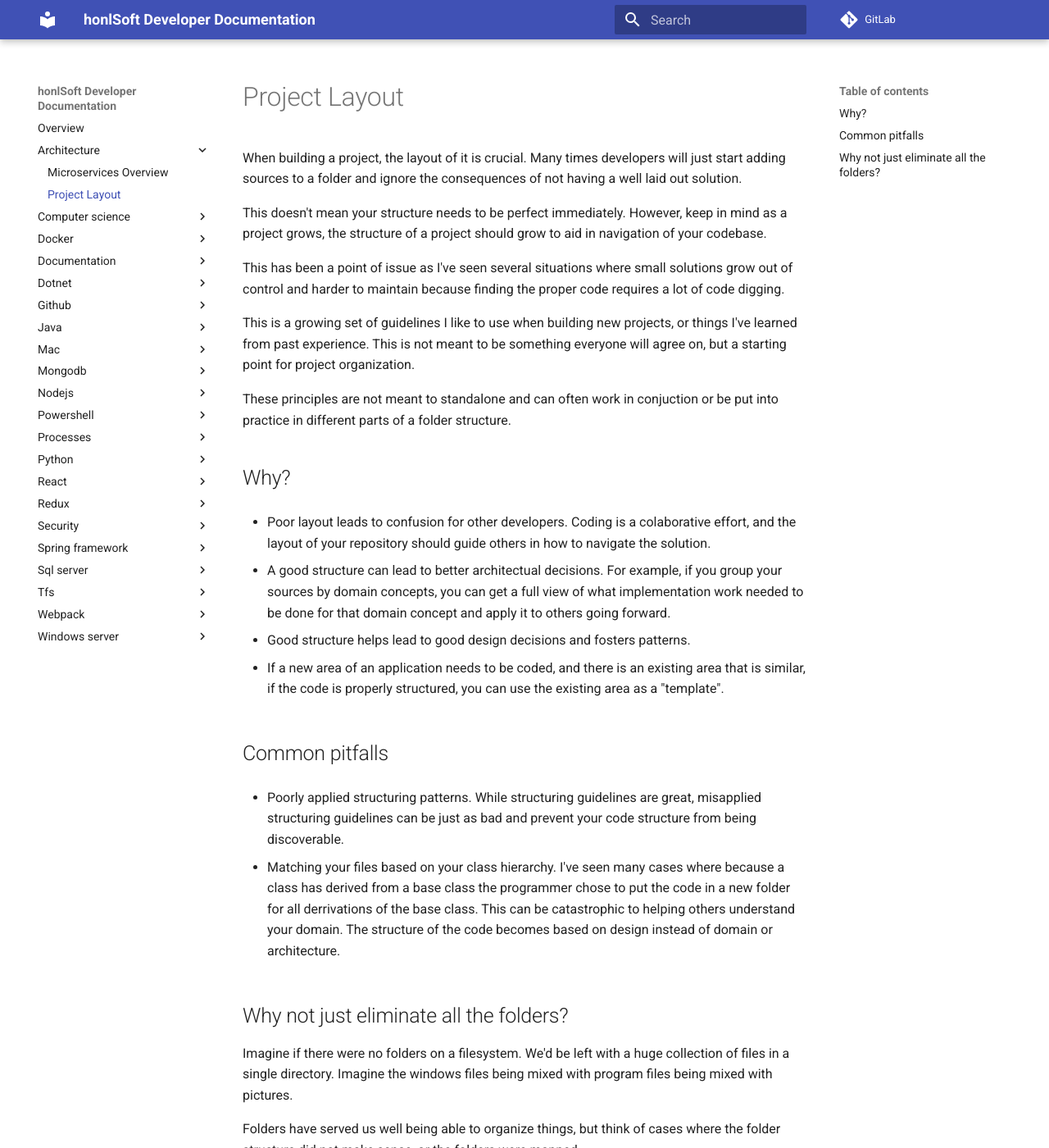
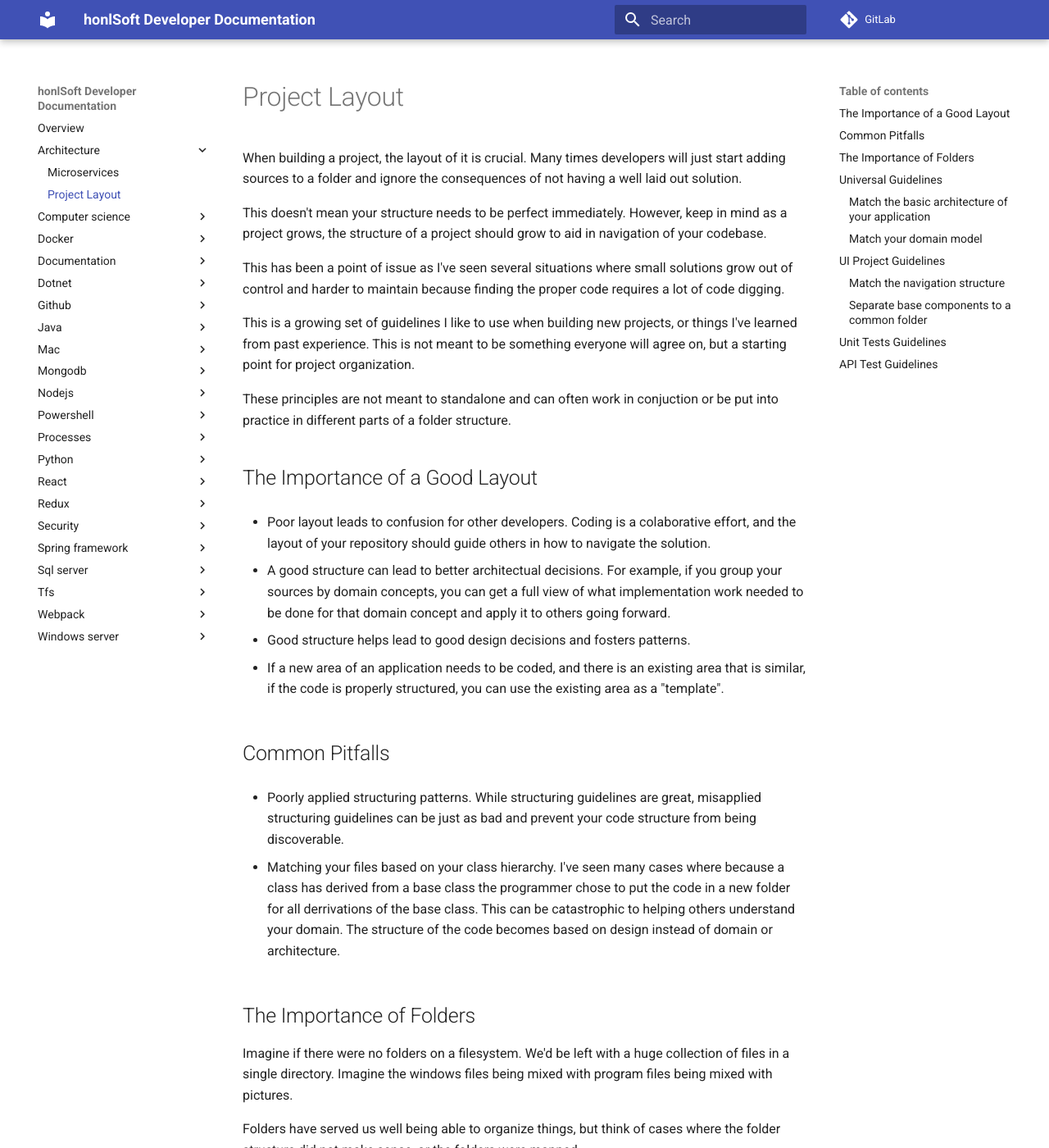
Before and after one commit to jerhon/developer-notes, an MkDocs documentation site: the page built from docs/architecture/project-layout.md, in a window 1280 px wide and 1400 px high. Shown: the whole window at 82% size. Built offline with MkDocs 1.6.1 and Material for MkDocs 9.7.7, drawn with Linux system fonts in a browser that asks for light colours; comment, search, counter and statistics services are not loaded; some of the changed text lies outside the part shown.

Commit message:
Try fix TOC issues

```diff
--- a/docs/architecture/project-layout.md
+++ b/docs/architecture/project-layout.md
@@ -11,7 +11,7 @@
 These principles are not meant to standalone and can often work in conjuction or be put into practice in different parts of a folder structure.
 
 
-## Why?
+## The Importance of a Good Layout
 
 * Poor layout leads to confusion for other developers.  Coding is a colaborative effort, and the layout of your repository should guide others in how to navigate the solution.
 
@@ -21,14 +21,14 @@
 
 * If a new area of an application needs to be coded, and there is an existing area that is similar, if the code is properly structured, you can use the existing area as a "template".
 
-## Common pitfalls
+## Common Pitfalls
 
 * Poorly applied structuring patterns.  While structuring guidelines are great, misapplied structuring guidelines can be just as bad and prevent your code structure from being discoverable.
 
 * Matching your files based on your class hierarchy.  I've seen many cases where because a class has derived from a base class the programmer chose to put the code in a new folder for all derrivations of the base class.  This can be catastrophic to helping others understand your domain.  The structure of the code becomes based on design instead of domain or architecture.
 
 
-## Why not just eliminate all the folders?
+## The Importance of Folders
 
 Imagine if there were no folders on a filesystem.  We'd be left with a huge collection of files in a single directory.  Imagine the windows files being mixed with program files being mixed with pictures.
 
@@ -36,11 +36,11 @@
 
 In the same way using folders in a software project gives us immense opprotunities to give insights into the layout of a project and aid in locating files.  In the end the folder structure should help you locate things in the solution.
 
-# Universal Guidelines
+## Universal Guidelines
 
 These are gudelines that can apply regardless of language, or type or technology.  While I may reference specific technologies,
 
-## Match the basic architecture of your application
+### Match the basic architecture of your application
 
 For example, when I create a react / redux application, I suggest the following folder structure for organizing the main source of the application.  This makes it simple to easily locate the different portions of the architecture of the application, while giving the oprotunity to seperate the source into domain concepts
 
@@ -52,19 +52,19 @@
 
 This makes it clear.  If there is something in the UI to be extended, go to the UI folder.  If the calls to the APIs aren't working correctly, go to the model folder.
 
-## Match your domain model
+### Match your domain model
 
 If you have very well defined concepts in a domain, or say you are working to model some tangible object.
 
-# UI Projects
+## UI Project Guidelines
 
-## Match the navigation structure
+### Match the navigation structure
 
 If there is a navigation system in the UI, such as a single page application, or a browser application, the folder structure should match the navigation for the UI components.
 
 This typically was just a given in the past for web applications when they had many HTML pages.  However, now that we've entered the realm of single page applications, this is easier in today's day and age to misrepresent.
 
-## Separate base components to a common folder
+### Separate base components to a common folder
 
 If a component is something that is considered a common or base component, then move it to a shared folder.  For example, a component exposing a special flavor of a text box.  If it can be reused, it's good to put it someplace were reuse will occur.
 
@@ -73,12 +73,12 @@
 If a component at all is tied to a domain concept, then it is not a base component, and should not be put in a common folder.
 
 
-# Unit Tests
+## Unit Tests Guidelines
 
 Have the structure of the tests match the structure of the code.  For unit tests, I am assumming there is a test per class.
 
 This makes it easy to see if a class is tested or not with a side by side comparison of the folder structures.  It also makes it easy find the class under test, or the original tests.
 
-# API Tests
+## API Test Guidelines
 
 If you are testing APIs, have your folder structure match the path of the API.  In some cases, it may be sufficient to not have to create folders for these.  However, if you have a lot of APIs to test for some given resource path, creating folders that match the APIs being tested, will make it easy to navigate and ensure all APIs are covered.
```
Also changed, not shown: docs/architecture/microservices.md (+11 -11 lines).
